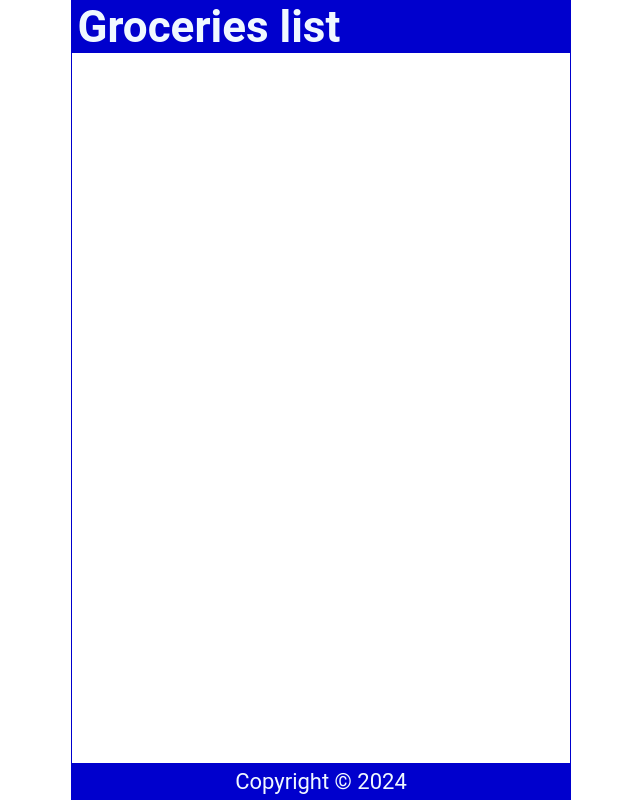
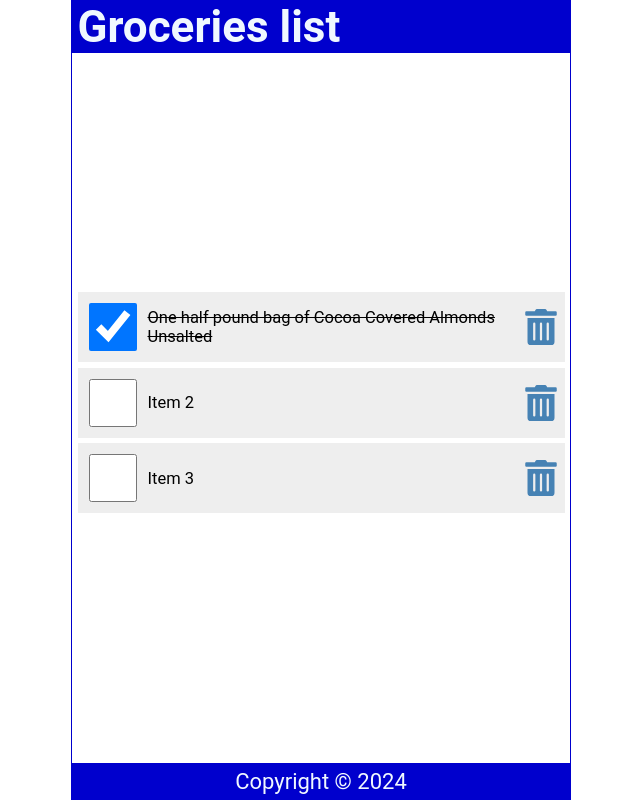
Before and after one commit to aliaaosama97/react-course, a React (Create React App) app: page / in a window 1280 px wide. Shown: the whole page, without its empty margins (319-959 px from the left). Built offline with nearby package versions, Linux system fonts and the light colour scheme.

Commit message:
chapter 7

```diff
--- a/src/App.js
+++ b/src/App.js
@@ -11,7 +11,7 @@ function App() {
     <div className="App">
 
       <Header/>
-      <Content/>
+      <Content />
       <Footer />
 
 
--- a/src/Content.js
+++ b/src/Content.js
@@ -21,25 +21,49 @@ const Content = () => {
     }
   ]);
 
+  const handleCheck =(id) =>{
+    const listItems = items.map((item) => item.id === id ? { ...item, checked: !item.checked } : item);
+    setItems(listItems);
+    localStorage.setItem('shoopinglist', JSON.stringify(listItems));
+
+  }
+
+  const handleDelete = (id) => {
+    const listItems = items.filter((item) => item.id !== id);
+    setItems(listItems);
+    localStorage.setItem('shoopinglist', JSON.stringify(listItems));
+
+
+
+  }
+
 
   return (
     <main>
+      {items.length ? (
           <ul>
-          {items.map( (item) => {
+              {items.map((item) => (
                   <li className="item" key={item.id}>
                       <input
                           type="checkbox"
-                checked = {item.checked}
+                          onChange={() => handleCheck(item.id)}
+                          checked={item.checked}
                       />
-              <label>{item.item}</label>
+                      <label
+                          style={(item.checked) ? { textDecoration: 'line-through' } : null}
+                          onDoubleClick={() => handleCheck(item.id)}
+                      >{item.item}</label>
                       <FaTrashAlt
+                          onClick={() => handleDelete(item.id)}
                           role="button"
                           tabIndex="0"
                       />
                   </li>
-          })}
+              ))}
           </ul>
-
+      ) : (
+          <p style={{ marginTop: '2rem' }}>Your list is empty.</p>
+      )}
     </main>
   )
 }
```
Lines whose indentation alone changed are shown as unchanged.
